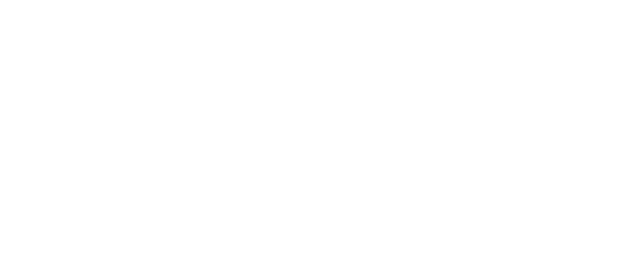
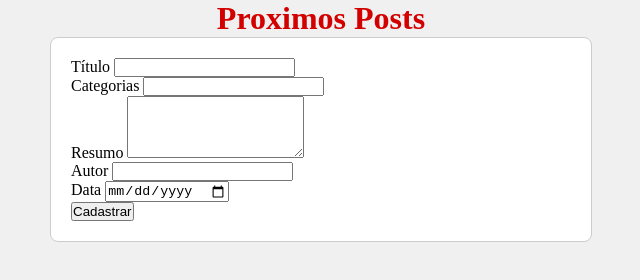
Before and after one commit to CaioCicca/2tds2-project, a plain HTML site: page pages/posts.html in a window 1280 px wide. Shown: the whole page, without its empty margins (319-959 px from the left). Drawn offline with Linux system fonts and the light colour scheme.

Commit message:
feat: initial style

```diff
--- a/asset/css/style.posts.css
+++ b/asset/css/style.posts.css
@@ -0,0 +1,30 @@
+*{
+    box-sizing: 0;
+    margin: 0;
+    padding: 0;
+}
+
+body{
+    background-color: #f0f0f0;
+}
+
+h1{
+    color: #d30000;
+    text-align: center;
+}
+
+main{
+    display: flex;
+    flex-direction: column;
+    align-items: center;
+    justify-content: center;
+}
+
+#postForm{
+    max-width: 500px;
+    width: 100%;
+    padding: 20px;
+    border: 1px solid #ccc;
+    border-radius: 8px;
+    background-color: #fff;
+}
--- a/pages/posts.html
+++ b/pages/posts.html
@@ -1,13 +1,49 @@
 <!DOCTYPE html>
 <html lang="en">
+
 <head>
     <meta charset="UTF-8">
     <meta name="viewport" content="width=device-width, initial-scale=1.0">
     <script src="../asset/js/script.posts.js"></script>
     <link rel="stylesheet" href="../asset/css/style.posts.css">
-    <title>Document</title>
+    <title>Posts</title>
 </head>
+
 <body>
+    <main>
+        <h1>Proximos Posts</h1>
 
+        <div id="postForm">
+            <div>
+                <label for="Titulo">Título</label>
+                <input type="text" id="title" name="title" required/>
+            </div>
+
+            <div>
+                <label for="category">Categorias</label>
+                <input type="text" id="category" name="category" required/>
+            </div>
+
+            <div>
+                <label for="resume">Resumo</label>
+                <textarea name="resume" id="resume" rows="4" required></textarea>
+            </div>
+
+            <div>
+                <label for="autor">Autor</label>
+                <input type="text" id="autor" name="autor" required/>
+            </div>
+
+            <div>
+                <label for="date">Data</label>
+                <input type="date" id="date" name="date" required/>
+            </div>
+            <button>Cadastrar</button>
+        </div>
+        <div>
+
+        </div>
+    </main>
 </body>
+
 </html>
```
